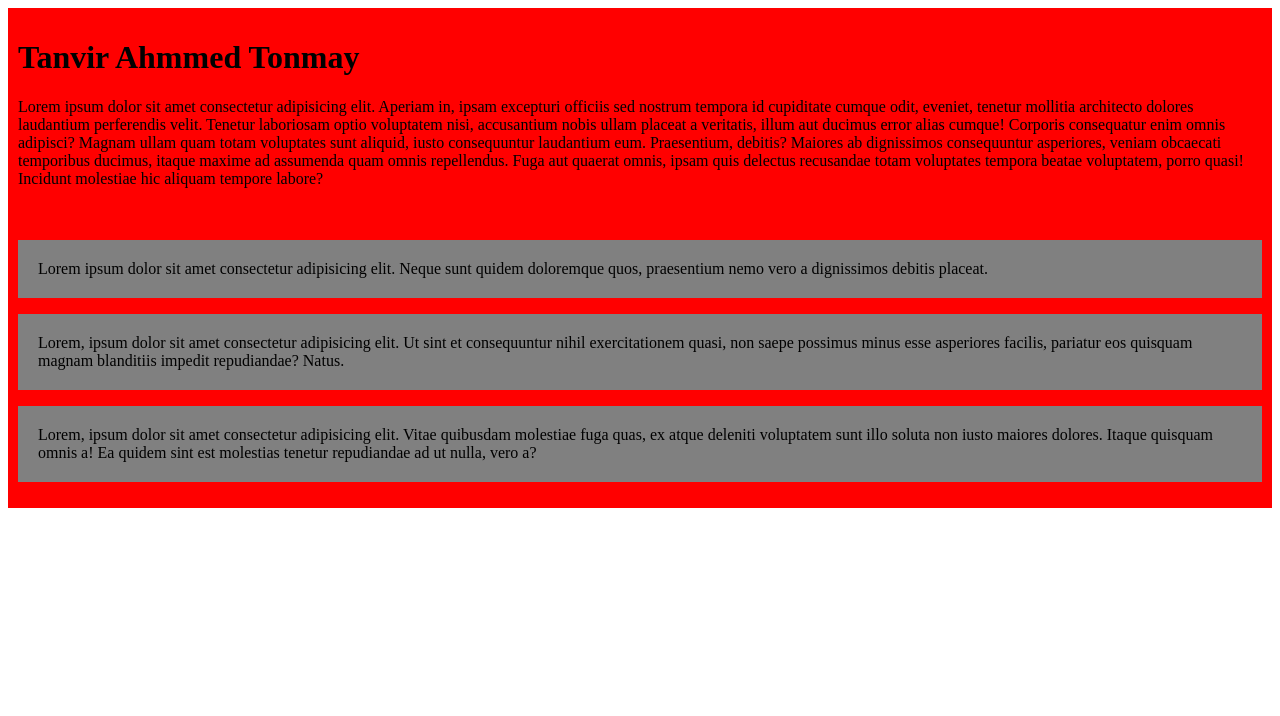
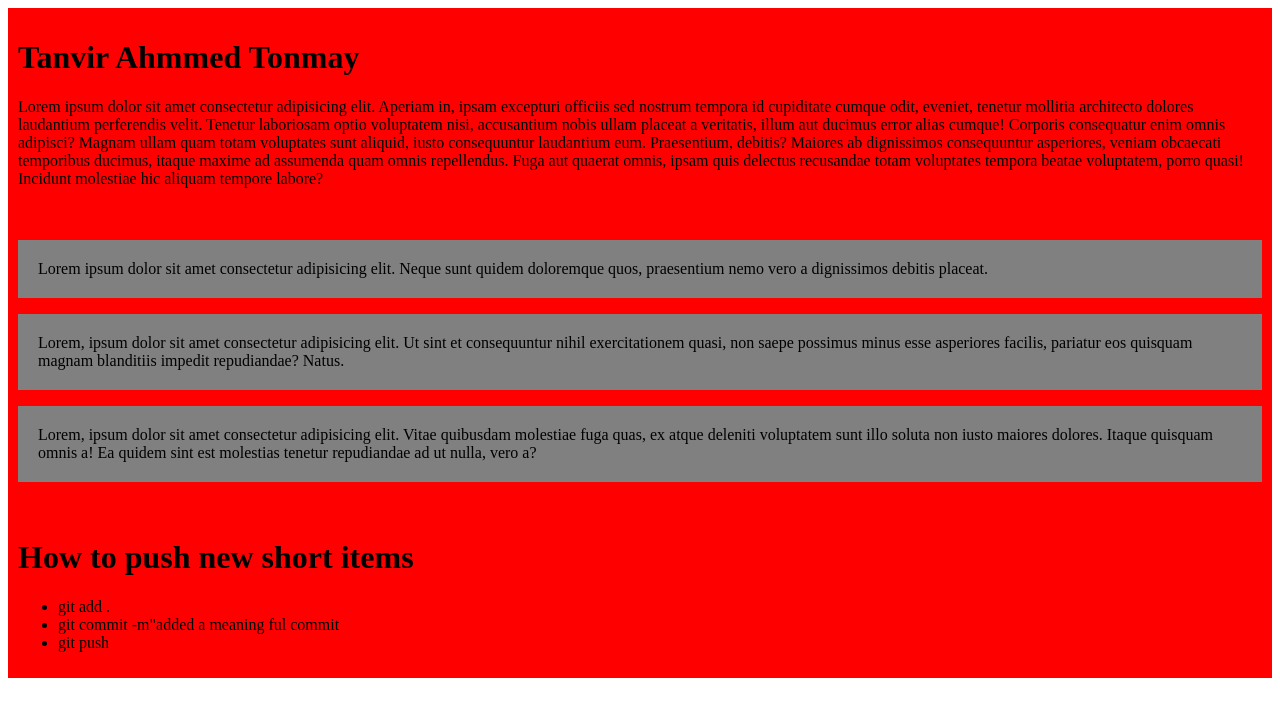
Before and after one commit to Tanvirgit07/my-simple-web, a plain HTML site: page index.html in a window 1280 px wide. Drawn offline with Linux system fonts and the light colour scheme.

Commit message:
added a new list

```diff
--- a/index.html
+++ b/index.html
@@ -22,5 +22,13 @@
             Lorem, ipsum dolor sit amet consectetur adipisicing elit. Vitae quibusdam molestiae fuga quas, ex atque deleniti voluptatem sunt illo soluta non iusto maiores dolores. Itaque quisquam omnis a! Ea quidem sint est molestias tenetur repudiandae ad ut nulla, vero a?
         </p>
     </div>
+    <div class="list-push">
+        <h1>How to push new short items</h1>
+        <ul>
+            <li>git add . </li>
+            <li>git commit -m"added a meaning ful commit</li>
+            <li>git push</li>
+        </ul>
+    </div>
 </body>
 </html>
```
